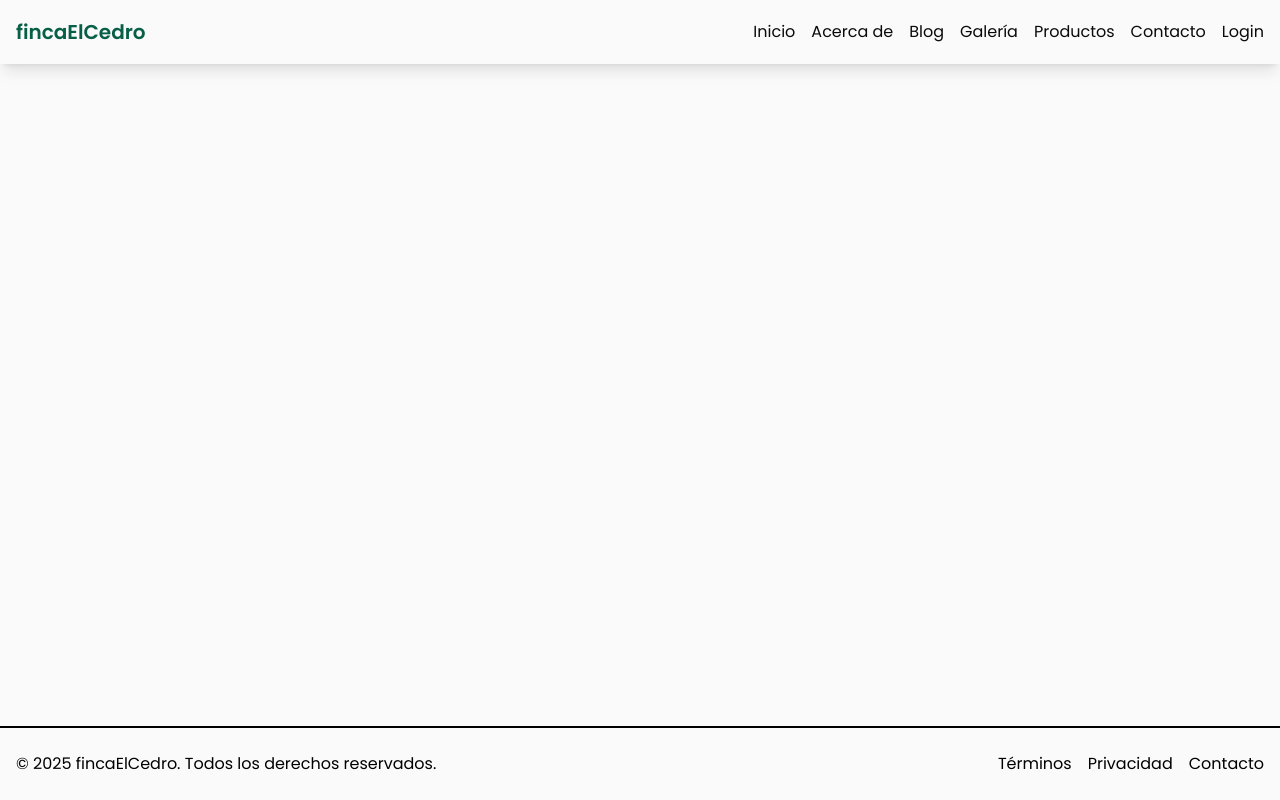
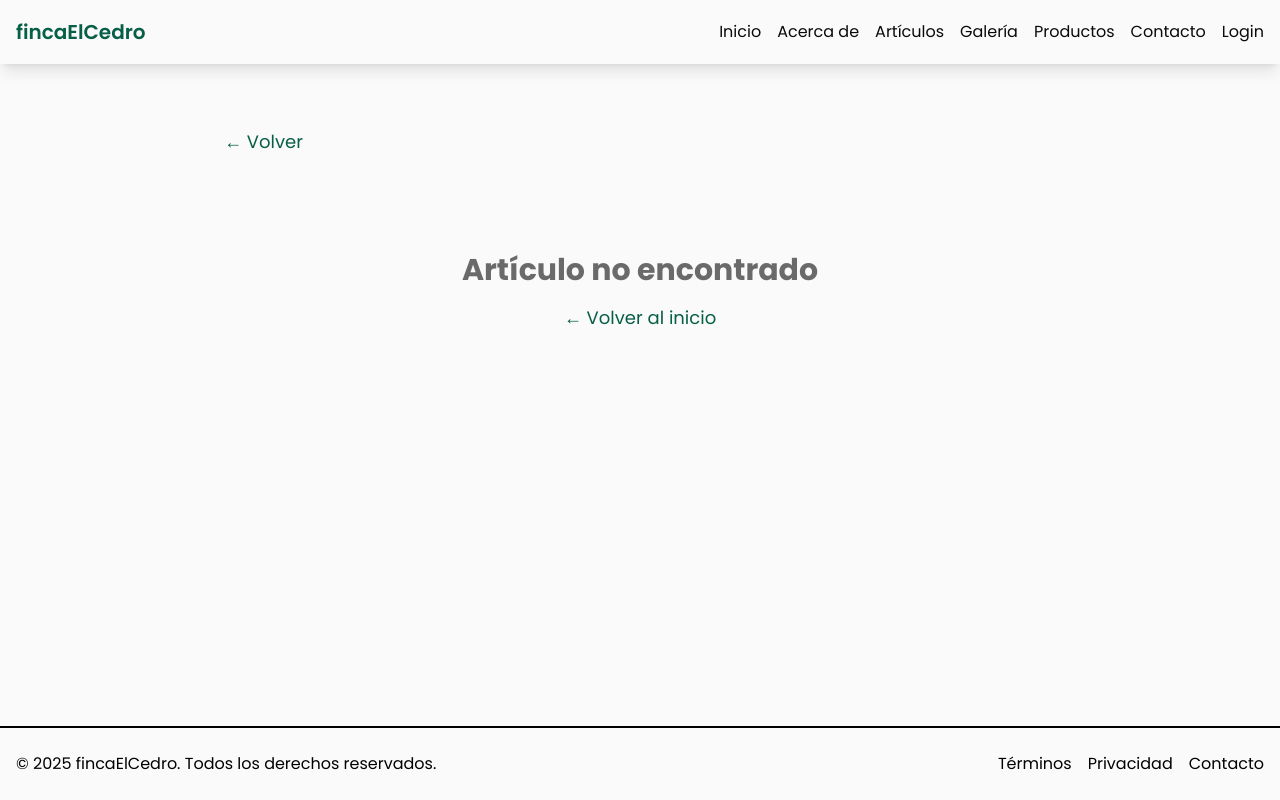
Before and after one commit to jacarrillob/fincaElCedro, a Vue app: page /article/1 in a window 1280 px wide. Built offline with nearby package versions, Linux system fonts and the light colour scheme.

Commit message:
feat: page articles

```diff
--- a/src/components/Navbar.vue
+++ b/src/components/Navbar.vue
@@ -22,7 +22,7 @@ const toggleMenu = () => {
         <div class="hidden md:flex space-x-4">
           <RouterLink to="/" class="text-black hover:text-green">Inicio</RouterLink>
           <RouterLink to="/about" class="text-black hover:text-green">Acerca de</RouterLink>
-          <RouterLink to="/blog" class="text-black hover:text-green">Blog</RouterLink>
+          <RouterLink to="/articles" class="text-black hover:text-green">Artículos</RouterLink>
           <RouterLink to="/gallery" class="text-black hover:text-green">Galería</RouterLink>
           <RouterLink to="/products" class="text-black hover:text-green">Productos</RouterLink>
           <RouterLink to="/contact" class="text-black hover:text-green">Contacto</RouterLink>
@@ -49,7 +49,7 @@ const toggleMenu = () => {
         <div class="px-2 pt-2 pb-3 space-y-1">
           <RouterLink to="/" class="block px-3 py-2 text-gray-700 hover:text-green-700">Inicio</RouterLink>
           <RouterLink to="/about" class="block px-3 py-2 text-gray-700 hover:text-green-700">Acerca de</RouterLink>
-          <RouterLink to="/blog" class="block px-3 py-2 text-gray-700 hover:text-green-700">Blog</RouterLink>
+          <RouterLink to="/articles" class="block px-3 py-2 text-gray-700 hover:text-green-700">Artículos</RouterLink>
           <RouterLink to="/gallery" class="block px-3 py-2 text-gray-700 hover:text-green-700">Galería</RouterLink>
           <RouterLink to="/products" class="block px-3 py-2 text-gray-700 hover:text-green-700">Productos</RouterLink>
           <RouterLink to="/contact" class="block px-3 py-2 text-gray-700 hover:text-green-700">Contacto</RouterLink>
--- a/src/router/index.ts
+++ b/src/router/index.ts
@@ -15,9 +15,14 @@ const router = createRouter({
       component: () => import('../views/About.vue')
     },
     {
-      path: '/blog',
-      name: 'blog',
-      component: () => import('../views/Blog.vue')
+      path: '/articles',
+      name: 'articles',
+      component: () => import('../views/Articles.vue')
+    },
+    {
+      path: '/article/:id',
+      name: 'article',
+      component: () => import('../views/ArticleView.vue')
     },
     {
       path: '/gallery',
--- /dev/null
+++ b/src/stores/articles.ts
@@ -0,0 +1,31 @@
+import { defineStore } from "pinia"
+import { ref } from "vue"
+import { BlogPost } from "@/models/BlogPost"
+import { useRouter } from "vue-router"
+
+
+
+export const useArticleStore = defineStore('articles', () => {
+    const router = useRouter()
+  const articleSelected = ref<BlogPost>()
+
+  const getArticle = (selected: BlogPost) => {
+    articleSelected.value = selected
+
+    goToArticle(articleSelected.value?.id || '')
+  }
+
+  const goToArticle = (id: string) => {
+    router.push(`/article/${id}`)
+  }
+
+  const goBack = () => {
+    router.push('/articles')
+  }
+
+  return {
+    articleSelected,
+    getArticle,
+    goBack
+  }
+})
--- /dev/null
+++ b/src/views/ArticleView.vue
@@ -0,0 +1,41 @@
+<script setup lang="ts">
+
+import { useArticleStore } from './../stores/articles'
+
+const articles = useArticleStore()
+
+</script>
+
+<template>
+  <div class="max-w-4xl mx-auto px-4 sm:px-6 lg:px-8 py-8">
+    <button
+      class="text-green hover:text-green text-lg mb-8 flex items-center"
+      @click="articles.goBack"
+    >
+      ← Volver
+    </button>
+    <article v-if="articles.articleSelected" class="bg-white rounded-lg shadow-md overflow-hidden">
+      <img
+        :src="articles.articleSelected.image"
+        :alt="articles.articleSelected.title"
+        class="w-full h-[400px] object-cover"
+      >
+      <div class="p-8">
+        <h1 class="text-3xl font-bold text-black mb-2">{{ articles.articleSelected.title }}</h1>
+        <p class="text-gray text-sm mb-8">{{ articles.articleSelected.date }}</p>
+        <div class="prose prose-lg max-w-none text-gray">
+          {{ articles.articleSelected.content }}
+        </div>
+      </div>
+    </article>
+    <div v-else class="text-center py-16">
+      <h1 class="text-3xl font-bold text-gray mb-4">Artículo no encontrado</h1>
+      <button
+        class="text-green hover:text-green text-lg"
+        @click="articles.goBack"
+      >
+        ← Volver al inicio
+      </button>
+    </div>
+  </div>
+</template>
--- a/src/views/Blog.vue
+++ b/src/views/Articles.vue
@@ -3,14 +3,16 @@ import { ref, onMounted } from 'vue'
 import { collection, getDocs } from 'firebase/firestore'
 import { db } from '../firebase/config'
 import { BlogPost } from '@/models/BlogPost'
+import { useArticleStore } from '@/stores/articles'
 
 const posts = ref<BlogPost[]>([])
 const loading = ref(true)
+const articles = useArticleStore()
 
 onMounted(async () => {
   try {
     const querySnapshot = await getDocs(collection(db, 'posts'))
-    posts.value = querySnapshot.docs.map(doc => ({ ...doc.data() })) as BlogPost[]
+    posts.value = querySnapshot.docs.map(doc => ({ ...doc.data(), id: doc.id })) as BlogPost[]
   } catch (error) {
     console.error('Error fetching posts:', error)
   } finally {
@@ -21,7 +23,7 @@ onMounted(async () => {
 
 <template>
   <div class="space-y-8">
-    <h1 class="text-3xl font-bold text-coffee">Blog</h1>
+    <h1 class="text-3xl font-bold text-coffee">Artículos</h1>
 
     <div v-if="loading" class="text-center py-8">
       <p class="text-gray">Cargando artículos...</p>
@@ -31,13 +33,13 @@ onMounted(async () => {
       <p class="text-gray">No hay artículos disponibles.</p>
     </div>
 
-    <div v-else class="grid md:grid-cols-2 gap-6">
-      <article v-for="post in posts" :key="post.id" class="bg-white rounded-lg shadow-lg overflow-hidden">
+    <div v-else class="grid sm:grid-cols-2 md:grid-cols-3 gap-6">
+      <article v-for="post in posts" :key="post.id" class="bg-white rounded-lg shadow-lg overflow-hidden cursor-pointer transform transition duration-200 hover:-translate-y-1 hover:shadow-lg" @click="articles.getArticle(post)">
         <img v-if="post.image" :src="post.image" :alt="post.title" class="w-full h-48 object-cover">
         <div class="p-6 flex flex-col gap-2">
-          <h2 class="text-xl font-semibold text-black">{{ post.title }}</h2>
+          <h2 class="text-xl font-semibold line-clamp-2 text-black">{{ post.title }}</h2>
           <div class="text-md text-gray">{{ new Date(post.date).toLocaleDateString() }}</div>
-          <p class="text-gray">{{ post.content }}</p>
+          <p class="text-gray line-clamp-3">{{ post.content }}</p>
         </div>
       </article>
     </div>
--- a/src/views/Transactions.vue
+++ b/src/views/Transactions.vue
@@ -164,7 +164,7 @@ watch(groupTotalByResponsible, () => {
       </form>
 
       <div v-if="filteredTransactions.length"
-        class="grid sm:grid-cols-2 md:grid-cols-3 lg:grid-cols-3 gap-4 border-gray-200 rounded-md"
+        class="grid sm:grid-cols-2 md:grid-cols-3 lg:grid-cols-4 gap-4 border-gray-200 rounded-md"
       >
         <a
           href="#"
--- a/vite.config.ts
+++ b/vite.config.ts
@@ -4,4 +4,9 @@ import vue from '@vitejs/plugin-vue'
 // https://vitejs.dev/config/
 export default defineConfig({
   plugins: [vue()],
+  resolve: {
+    alias: {
+      '@': '/src',
+    },
+  },
 })
```
